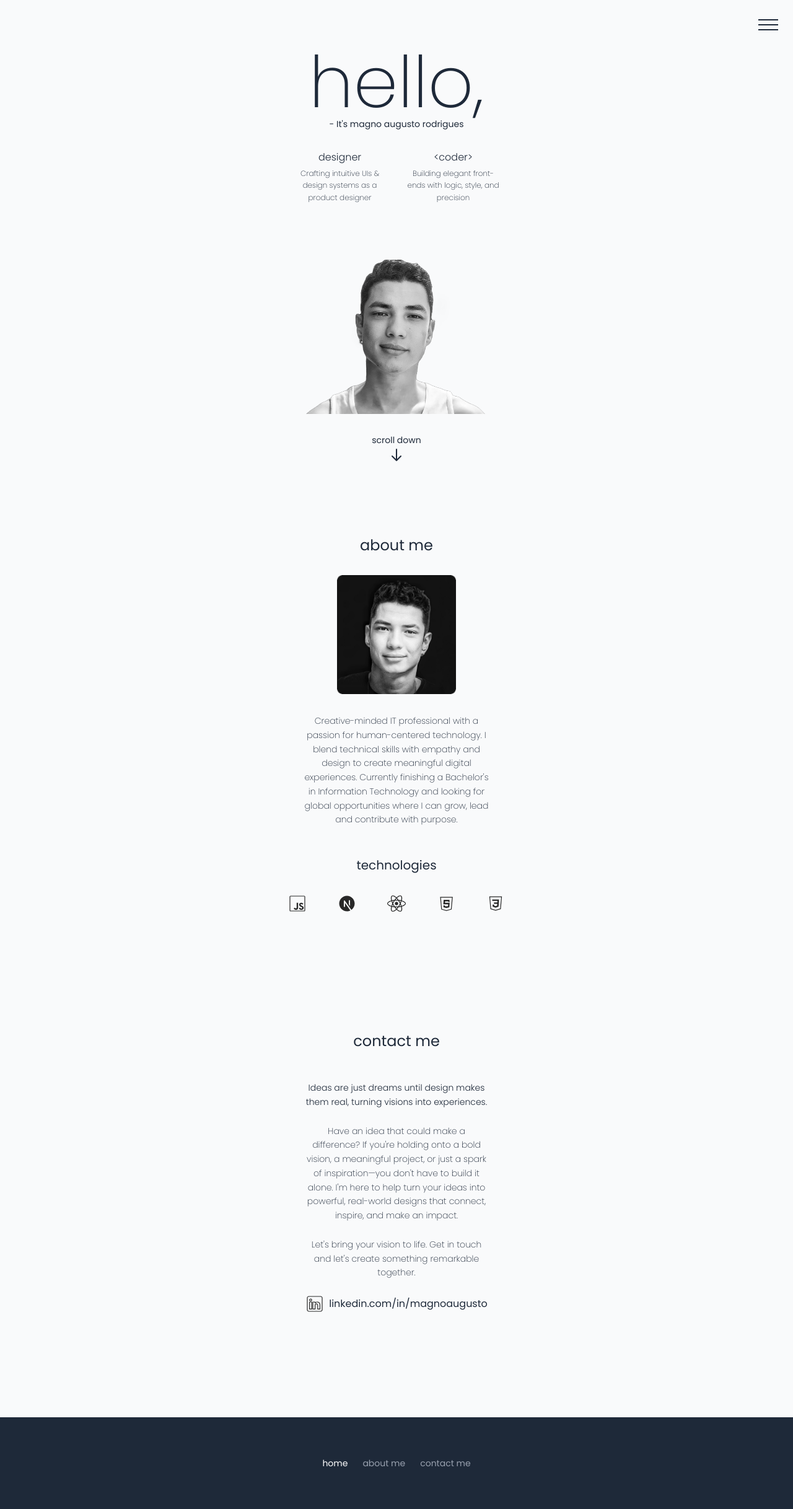
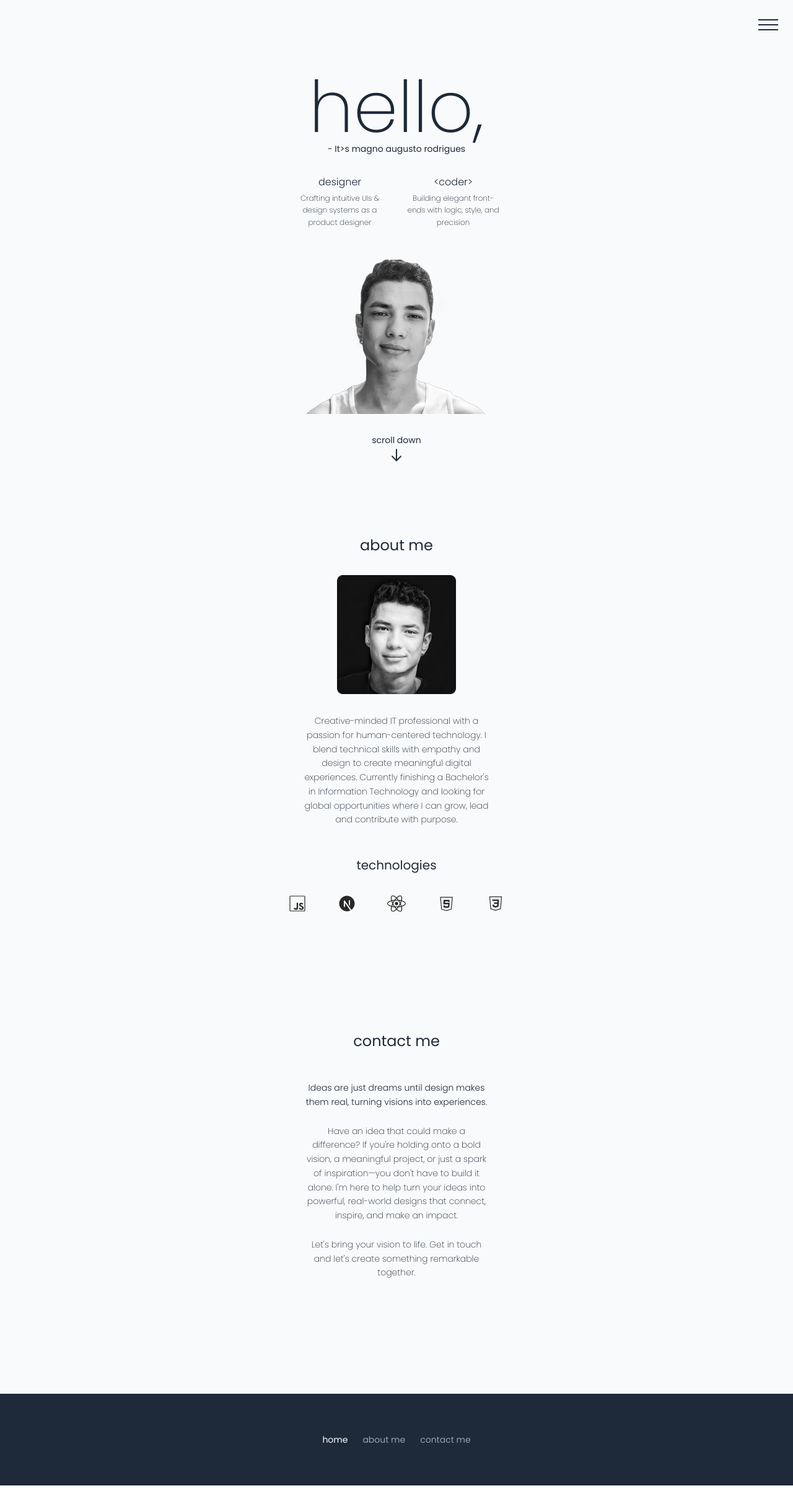
Before and after one commit to magnoaugustoo/landingpage, a Next.js app: page / in a window 1280 px wide. Shown: the whole page at 62% size. After the commit the page ends 2397 px from the top, so only its background shows below. Built offline with nearby package versions, Linux system fonts and the light colour scheme.

Commit message:
Salvando mudanças locais antes do rebase

```diff
--- a/pages/index.tsx
+++ b/pages/index.tsx
@@ -99,10 +99,10 @@ export default function Home() {
       </div>
 
       {/* Home Section */}
-      <section ref={homeRef} className="min-h-screen flex flex-col justify-between px-8 pt-0 pb-4">
+      <section ref={homeRef} className="min-h-screen flex flex-col justify-between px-8 pt-20 pb-4">
         <div className="flex-1 flex flex-col justify-center items-center text-center">
           <h1 className="text-[115px] font-extralight leading-none mb-0">hello,</h1>
-          <p className="text-sm mb-8 pt-[-4px]">- It&apos;s magno augusto rodrigues</p>
+          <p className="text-sm mb-8 pt-[-4px]">- It&gt;s magno augusto rodrigues</p>
 
           <div className="grid grid-cols-2 gap-4 mb-4 w-full max-w-[350px] place-items-center">
             <div>
@@ -235,24 +235,8 @@ export default function Home() {
           <p className="text-sm font-extralight leading-relaxed mb-6 max-w-[300px] mx-auto">
             Let&apos;s bring your vision to life. Get in touch and let&apos;s create something remarkable together.
           </p>
-          <div className="flex items-center justify-center mb-2 gap-2">
-            <Image
-              src="/linked-in.svg"
-              alt="LinkedIn"
-              width={30}
-              height={30}
-            />
-            <a
-              href="https://www.linkedin.com/in/magnoaugusto/"
-              target="_blank"
-              rel="noopener noreferrer"
-              className="text-gray-800 hover:underline"
-            >
-              linkedin.com/in/magnoaugusto
-            </a>
-          </div>
+        </div>
 
-        </div>
       </section>
 
       {/* Footer */}
```
